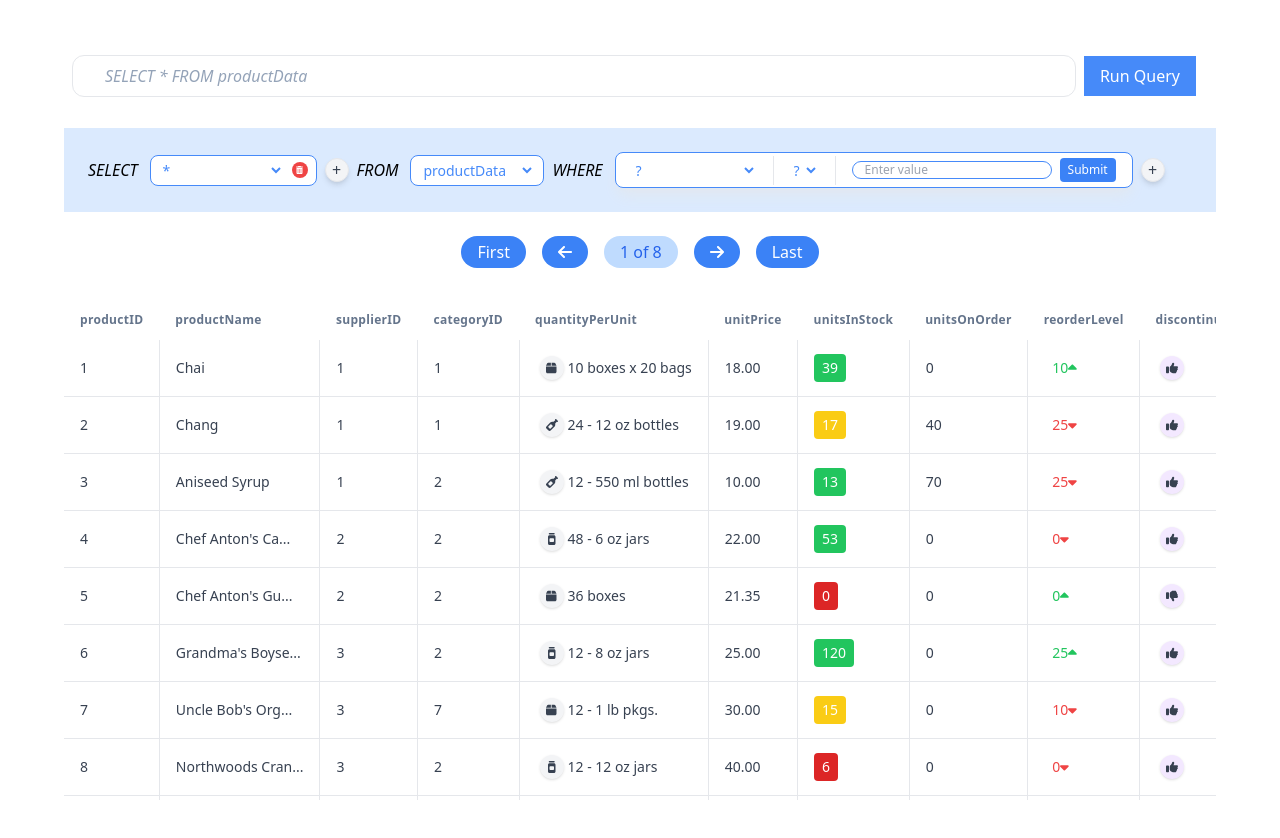
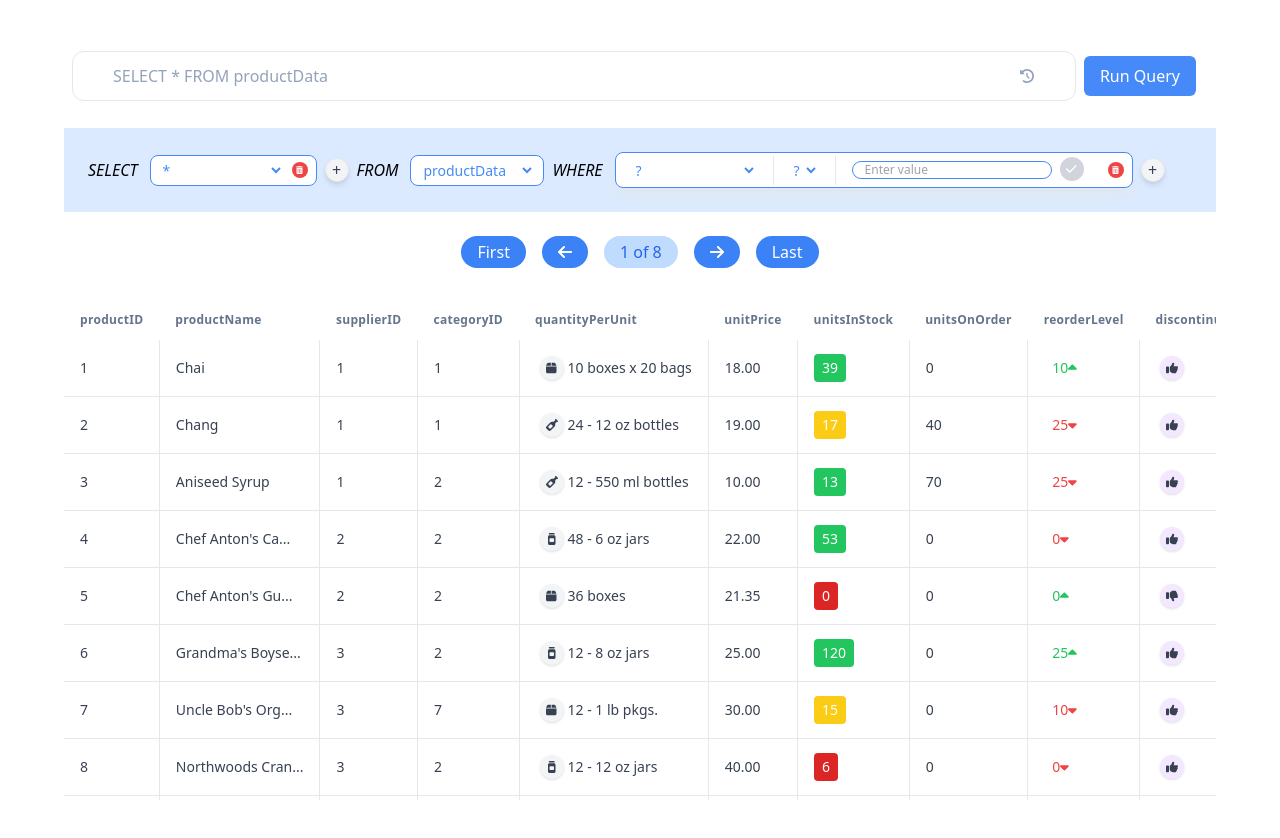
Before and after one commit to rituraj2000/atlan_submission, a React (Create React App) app: page / in a window 1280 px wide. Shown: the top 838 px of the page. Built offline with nearby package versions, Linux system fonts and the light colour scheme.

Commit message:
history feature

```diff
--- a/src/Pages/Home/components/SQLbar.js
+++ b/src/Pages/Home/components/SQLbar.js
@@ -1,3 +1,6 @@
+import { FontAwesomeIcon } from "@fortawesome/react-fontawesome";
+import { faHistory } from "@fortawesome/free-solid-svg-icons";
+
 // SearchBar.js
 export const SQLBar = ({
   searchTerm,
@@ -8,19 +11,28 @@ export const SQLBar = ({
   return (
     <div className="mb-1 ml-4 w-full flex items-center">
       {/* Input field */}
+      <div className="py-2 px-8 w-full border rounded-xl italic text-slate-400 flex items-center">
         <input
           type="text"
-        className="py-2 px-8 w-full border rounded-xl italic text-slate-400"
+          className="flex-grow outline-none px-2"
           placeholder="Query"
           value={searchTerm}
           onChange={(e) => setSearchTerm(e.target.value)}
         />
+        <button
+          className=" h-8 w-8 ml-2 bg-white rounded-full hover:bg-gray-100 text-sm"
+          title="View History" // This will show a tooltip on hover
+        >
+          <FontAwesomeIcon icon={faHistory} />
+        </button>
+      </div>
+
       {/* Button */}
       <button
         onClick={() => {
           handleQuery();
         }}
-        className="bg-[#468AF9] text-white font-extralight mr-7 py-2 px-4 m-2 inline-block whitespace-nowrap hover:shadow-lg hover:bg-gradient-to-r hover:from-[#468AF9] hover:to-[#357abD]"
+        className="bg-[#468AF9] text-white font-extralight mr-7 rounded-md py-2 px-4 m-2 inline-block whitespace-nowrap hover:shadow-lg hover:bg-gradient-to-r hover:from-[#468AF9] hover:to-[#357abD]"
         style={{ height: "100%" }} // Set height to match input field
       >
         Run Query
--- a/src/Pages/Home/components/filterBar.js
+++ b/src/Pages/Home/components/filterBar.js
@@ -3,7 +3,7 @@ import toast, { Toaster } from "react-hot-toast";
 import productData from "../../../utils/datasets/products.csv";
 import employeeData from "../../../utils/datasets/employees.csv";
 import { FontAwesomeIcon } from "@fortawesome/react-fontawesome";
-import { faTrashAlt } from "@fortawesome/free-solid-svg-icons";
+import { faTrashAlt, faCheck } from "@fortawesome/free-solid-svg-icons";
 
 export const FilterBar = ({
   setSearchTerm: setSQLQuery,
@@ -85,6 +85,18 @@ export const FilterBar = ({
     setWhereTermsList(newWhereTerms);
   };
 
+  const handleWHEREDelete = (idx) => {
+    // Remove the blob based on the index
+    const newWhereBlobs = whereBlobs.filter((_, index) => index !== idx);
+    setWhereBlobs(newWhereBlobs);
+
+    // Remove the term based on the index
+    const newWhereTerms = whereTermsList.filter((_, index) => index !== idx);
+    setWhereTermsList(newWhereTerms);
+
+    generateSQL();
+  };
+
   useEffect(() => {
     generateSQL();
   }, [selectTerms, fromTerm, whereTermsList]);
@@ -128,6 +140,7 @@ export const FilterBar = ({
             handleSubmit={({ index, whereTerm }) => {
               handleWHERESubmit({ index, whereTerm });
             }}
+            onDeleteHandler={handleWHEREDelete}
             columns={columns}
           />
         ))}
@@ -189,13 +202,20 @@ const FROMColumnBlob = ({ onChangeHandler }) => (
   </div>
 );
 
-function WHEREColumnBlob({ index, handleSubmit, columns }) {
+function WHEREColumnBlob({ index, handleSubmit, columns, onDeleteHandler }) {
   const [property, setProperty] = useState("");
   const [operator, setOperator] = useState("");
   const [value, setValue] = useState("");
 
+  const isSubmitActive =
+    property !== "" &&
+    property !== "?" &&
+    operator !== "" &&
+    operator !== "?" &&
+    value !== "";
+
   return (
-    <div className="shadow-lg shadow-slate-200 ml-3 bg-white rounded-lg border border-[#468AF9] flex items-center text-xs text-[#468AF9] flex-shrink-0">
+    <div className="shadow-lg shadow-slate-200 ml-3 pr-2 bg-white rounded-lg border border-[#468AF9] flex items-center text-xs text-[#468AF9] flex-shrink-0">
       <div className="px-4 py-1 border-r">
         <select
           onChange={(e) => {
@@ -223,7 +243,7 @@ function WHEREColumnBlob({ index, handleSubmit, columns }) {
           <option className=" m-15">&lt;</option>
         </select>
       </div>
-      <div className="px-4 py-1">
+      <div className="px-4 py-1 flex">
         <input
           onChange={(e) => {
             setValue(e.target.value);
@@ -236,21 +256,26 @@ function WHEREColumnBlob({ index, handleSubmit, columns }) {
 
         <button
           onClick={() => {
-            if (property === "" || value === "" || operator === "") {
-              toast.error("Please Complete Where Term before submitting");
-            } else {
-              // console.log(`${property} ${operator} ${value}`);
-              handleSubmit({
-                index: index,
-                whereTerm: `${property} ${operator} '${value}'`,
-              });
-            }
+            if (!isSubmitActive) return;
+            handleSubmit({
+              index: index,
+              whereTerm: `${property} ${operator} '${value}'`,
+            });
           }}
-          className="ml-2 px-2 py-1 bg-blue-500 text-white rounded"
+          className={`ml-2 w-6 h-6 flex items-center justify-center rounded-full
+                     ${isSubmitActive ? "bg-blue-500" : "bg-gray-300"}
+                     text-white transition ease-in-out duration-200`}
         >
-          Submit
+          <FontAwesomeIcon icon={faCheck} />
         </button>
       </div>
+      {/* Delete Button */}
+      <button
+        onClick={() => onDeleteHandler(index)}
+        className="ml-2 w-4 h-4 flex items-center justify-center rounded-full bg-red-500 hover:bg-red-600 focus:bg-red-700 focus:ring focus:ring-red-200 focus:ring-opacity-50 transition ease-in-out duration-200"
+      >
+        <FontAwesomeIcon icon={faTrashAlt} className="text-white text-[8px]" />
+      </button>
     </div>
   );
 }
```
Lines whose indentation alone changed are shown as unchanged.
